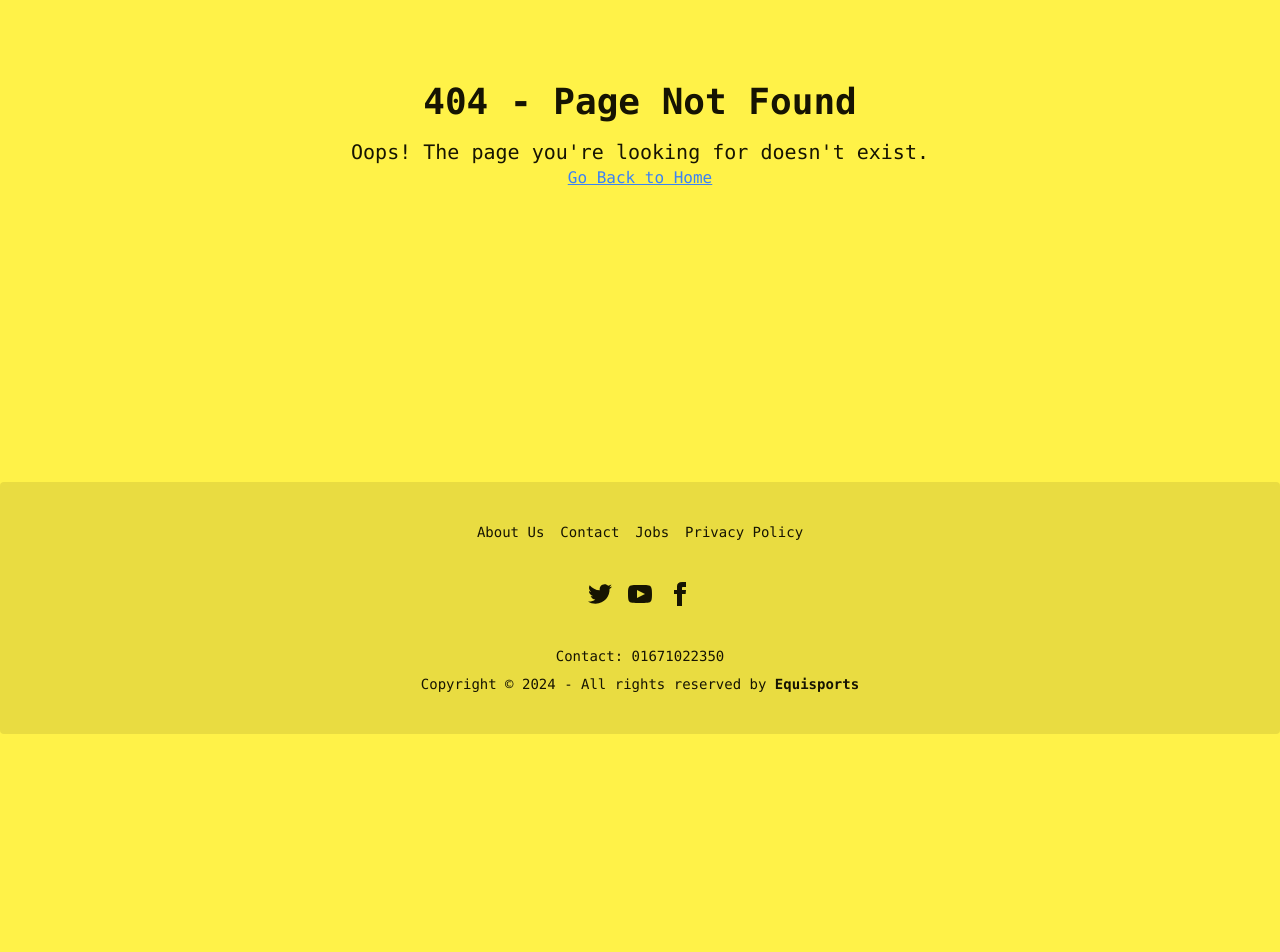
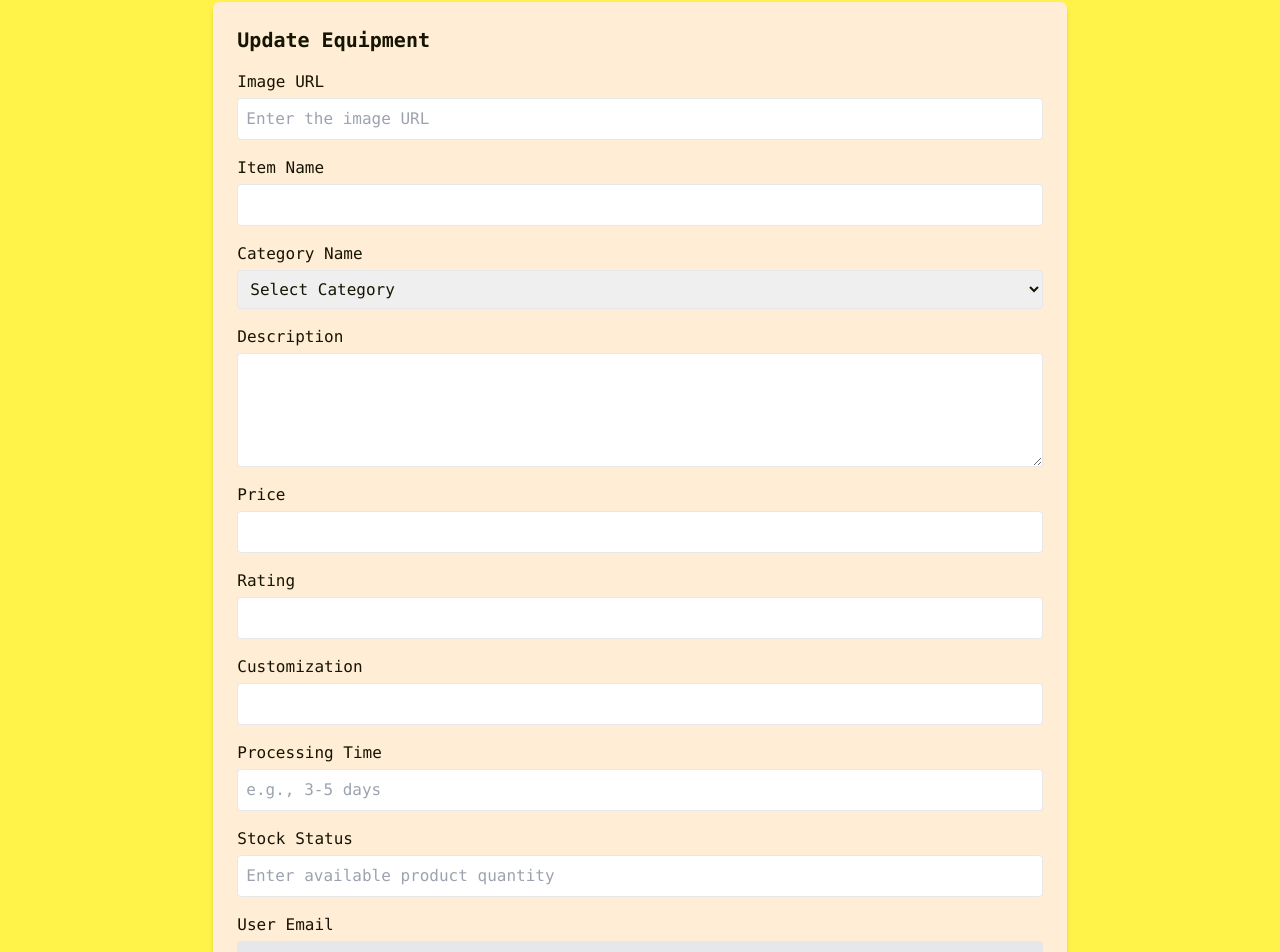
Before and after one commit to rohithaider/EquiSports-Client, a React (Vite) app: page /updateEquipment/1 in a window 1280 px wide. Shown: the part 66-1018 px from the top of the page. Before the commit the page ends 800 px from the top, so only its background shows below. Built offline with nearby package versions, Linux system fonts and the light colour scheme; no server answers; a small style sheet from the web is missing.

Commit message:
update page implemented

```diff
--- a/src/contexts/AuthProvider.jsx
+++ b/src/contexts/AuthProvider.jsx
@@ -68,9 +68,6 @@ const AuthProvider = ({ children }) => {
   );
 };
 
-// Custom hook to access AuthContext
-export const useAuth = () => {
-  return useContext(AuthContext);
-};
+
 
 export default AuthProvider;
--- a/src/main.jsx
+++ b/src/main.jsx
@@ -17,6 +17,7 @@ import AllSports from "./routes/AllSports";
 import AddEquipment from "./routes/AddEquipment";
 import MyEquipment from "./routes/MyEquipment";
 import ProductDetails from "./pages/ProductDetails.jsx";
+import UpdateEquipment from "./routes/UpdateEquipment.jsx";
 
 
 const router = createBrowserRouter([
@@ -82,6 +83,10 @@ const router = createBrowserRouter([
           </ProtectedRoute>
         ),
       },
+      {
+        path:"updateEquipment/:id",
+        element:<UpdateEquipment/>
+      }
 
     ],
   },
--- a/src/routes/MyEquipment.jsx
+++ b/src/routes/MyEquipment.jsx
@@ -1,78 +1,69 @@
-import React, { useState, useEffect } from "react";
-import axios from "axios";
-import { useAuth } from "../contexts/AuthProvider"; // Import useAuth
+import React, { useContext, useEffect, useState } from "react";
+import { useNavigate } from "react-router-dom"; // Import useNavigate instead of useHistory
+import { AuthContext } from "../contexts/AuthProvider";
 
 const MyEquipment = () => {
-  const [equipment, setEquipment] = useState([]);
-  const [loading, setLoading] = useState(true);
-  const [error, setError] = useState(null);
-  const { user } = useAuth(); // Now using the custom useAuth
-  const handleDelete = async (id) => {
-    const confirmed = window.confirm("Are you sure you want to delete?");
-    if (confirmed) {
-      try {
-        await axios.delete(`/sports/${id}`);
-        alert("Deleted successfully!");
-        setEquipment((prev) => prev.filter((item) => item._id !== id));
-      } catch (error) {
-        alert("Failed to delete the item.");
-      }
+  const { user } = useContext(AuthContext); // Access the logged-in user context
+  console.log(user.email)
+  const [equipments, setEquipments] = useState([]);
+  const navigate = useNavigate(); // Use useNavigate hook for navigation
+
+  useEffect(() => {
+    // Fetch user's equipment data from the backend based on their email
+    if (user) {
+      fetch(`http://localhost:5000/sportsByEmail?userEmail=${user.email}`) // Corrected fetch URL to use the new route
+        .then((response) => response.json())
+        .then((data) => setEquipments(data))
+        .catch((error) => console.error("Error fetching equipment:", error));
+    }
+  }, [user]); // Only re-run this effect if the user changes
+
+  const handleUpdate = (id) => {
+    navigate(`/updateEquipment/${id}`);
+  };
+
+
+  const handleDelete = (id) => {
+    // Ask for confirmation before deleting
+    const confirmation = window.confirm("Are you sure you want to delete this equipment?");
+    if (confirmation) {
+      fetch(`/sports/${id}`, { method: "DELETE" })
+        .then((response) => response.json())
+        .then(() => {
+          setEquipments((prevEquipments) =>
+            prevEquipments.filter((equipment) => equipment._id !== id)
+          );
+        })
+        .catch((error) => console.error("Error deleting equipment:", error));
     }
   };
 
-  useEffect(() => {
-    if (!user) return; // Ensure the user is logged in
-
-    const fetchEquipment = async () => {
-      try {
-        setLoading(true);
-        const response = await axios.get(`/sports?userEmail=${user.email}`);
-        console.log(response)
-        setEquipment(response.data);
-      } catch (err) {
-        setError("Failed to fetch equipment");
-      } finally {
-        setLoading(false);
-      }
-    };
-
-    fetchEquipment();
-  }, [user]);
-
-  if (loading) return <div>Loading...</div>;
-  if (error) return <div>{error}</div>;
-
   return (
-    <div className="grid grid-cols-1 md:grid-cols-3 gap-4">
-      {equipment.map((item) => (
-        <div key={item._id} className="card bg-base-100 shadow-xl">
-          <figure>
-            <img src={item.image} alt={item.name} className="w-full h-48 object-cover" />
-          </figure>
-          <div className="card-body">
-            <h2 className="card-title">{item.name}</h2>
-            <p>{item.description}</p>
-            <div className="card-actions justify-end">
-              <button
-                className="btn btn-primary"
-                onClick={() => window.location.href = `/updateEquipment/${item._id}`}
-              >
-                Update
-              </button>
-              <button
-                className="btn btn-error"
-                onClick={() => handleDelete(item._id)}
-              >
-                Delete
-              </button>
+    <div>
+      <h1 className="text-center mb-5">My Equipment</h1>
+      <div className="w-10/12 mx-auto">
+      <div className="equipment-list grid grid-cols-3">
+        {equipments.length === 0 ? (
+          <p>No equipment found.</p>
+        ) : (
+          equipments.map((equipment) => (
+            <div key={equipment._id} className="equipment-card">
+              <img src={equipment.image} alt={equipment.itemName} />
+              <h3><span className="font-bold">Name:</span>{equipment.itemName}</h3>
+              <p><span className="font-bold">Description:</span>{equipment.description}</p>
+              <p><span className="font-bold">Price:</span> {equipment.price}</p>
+              <p><span className="font-bold">Rating</span> {equipment.rating}</p>
+              <div className="flex gap-2">
+              <button className="btn btn-primary" onClick={() => handleUpdate(equipment._id)}>Update</button>
+              <button className="btn btn-warning" onClick={() => handleDelete(equipment._id)}>Delete</button>
+              </div>
             </div>
-          </div>
-        </div>
-      ))}
+          ))
+        )}
+      </div>
+      </div>
     </div>
   );
 };
 
-
-
 export default MyEquipment;
--- /dev/null
+++ b/src/routes/UpdateEquipment.jsx
@@ -0,0 +1,253 @@
+import React, { useState, useEffect, useContext } from "react";
+import { useParams, useNavigate } from "react-router-dom";
+import { AuthContext } from "../contexts/AuthProvider";
+import { toast, ToastContainer } from "react-toastify";
+import "react-toastify/dist/ReactToastify.css";
+
+const UpdateEquipment = () => {
+  const { user } = useContext(AuthContext);
+  const { id } = useParams(); // Get the equipment ID from the URL params
+  const navigate = useNavigate();
+
+  const [formData, setFormData] = useState({
+    image: "",
+    itemName: "",
+    categoryName: "",
+    description: "",
+    price: "",
+    rating: "",
+    customization: "",
+    processingTime: "",
+    stockStatus: "",
+    userName: user?.displayName || "",
+    userEmail: user?.email || "",
+  });
+
+  // Fetch the equipment data based on the ID when the component mounts
+  useEffect(() => {
+    fetch(`http://localhost:5000/sports/${id}`)
+      .then((response) => response.json())
+      .then((data) => setFormData(data))
+      .catch((error) => console.error("Error fetching equipment data:", error));
+  }, [id]);
+
+  const handleInputChange = (e) => {
+    const { name, value } = e.target;
+    setFormData({ ...formData, [name]: value });
+  };
+
+  const handleSubmit = async (e) => {
+    e.preventDefault();
+
+    const updatedEquipment = { ...formData };
+    console.log(updatedEquipment);
+
+    // try {
+    //   const response = await fetch(`http://localhost:5000/sports/${id}`, {
+    //     method: "PUT", // Use PUT to update the data
+    //     headers: {
+    //       "content-type": "application/json",
+    //     },
+    //     body: JSON.stringify(updatedEquipment),
+    //   });
+
+    //   if (response.ok) {
+    //     toast.success("Equipment updated successfully!");
+    //     navigate("/myEquipment"); // Redirect back to the equipment list page after successful update
+    //   } else {
+    //     toast.error("Failed to update equipment.");
+    //   }
+    // } catch (error) {
+    //   toast.error("An error occurred. Please try again.");
+    //   console.error(error);
+    // }
+    fetch(`http://localhost:5000/sports/${id}`, {
+        method: "PUT",
+        headers: {
+          "content-type": "application/json",
+        },
+        body: JSON.stringify(updatedEquipment),
+      })
+        .then((res) => res.json())
+        .then((data) => {
+          if (data.modifiedCount>0) {
+            toast.success("Equipment updated successfully!")
+          }
+
+
+        });
+  };
+
+  return (
+    <div className="p-6 bg-orange-100 rounded-md shadow-md w-8/12 mx-auto">
+      <h2 className="text-xl font-semibold mb-4">Update Equipment</h2>
+      <form onSubmit={handleSubmit} className="grid gap-4">
+        {/* Image URL */}
+        <div>
+          <label className="block font-medium">Image URL</label>
+          <input
+            type="text"
+            name="image"
+            value={formData.image}
+            onChange={handleInputChange}
+            className="block w-full mt-1 border p-2 rounded"
+            placeholder="Enter the image URL"
+            required
+          />
+        </div>
+
+        {/* Item Name */}
+        <div>
+          <label className="block font-medium">Item Name</label>
+          <input
+            type="text"
+            name="itemName"
+            value={formData.itemName}
+            onChange={handleInputChange}
+            className="block w-full mt-1 border p-2 rounded"
+            required
+          />
+        </div>
+
+        {/* Category Name (Dropdown) */}
+        <div>
+          <label className="block font-medium">Category Name</label>
+          <select
+            name="categoryName"
+            value={formData.categoryName}
+            onChange={handleInputChange}
+            className="block w-full mt-1 border p-2 rounded"
+            required
+          >
+            <option value="">Select Category</option>
+            <option value="Cricket">Cricket</option>
+            <option value="Football">Football</option>
+            <option value="Basketball">Basketball</option>
+            <option value="Tennis">Tennis</option>
+            <option value="Badminton">Badminton</option>
+            <option value="Table Tennis">Table Tennis</option>
+            <option value="Other Sports">Other Sports</option>
+          </select>
+        </div>
+
+        {/* Description */}
+        <div>
+          <label className="block font-medium">Description</label>
+          <textarea
+            name="description"
+            value={formData.description}
+            onChange={handleInputChange}
+            className="block w-full mt-1 border p-2 rounded"
+            rows="4"
+            required
+          ></textarea>
+        </div>
+
+        {/* Price */}
+        <div>
+          <label className="block font-medium">Price</label>
+          <input
+            type="number"
+            name="price"
+            value={formData.price}
+            onChange={handleInputChange}
+            className="block w-full mt-1 border p-2 rounded"
+            required
+          />
+        </div>
+
+        {/* Rating */}
+        <div>
+          <label className="block font-medium">Rating</label>
+          <input
+            type="number"
+            name="rating"
+            value={formData.rating}
+            onChange={handleInputChange}
+            className="block w-full mt-1 border p-2 rounded"
+            required
+            min="0"
+            max="5"
+            step="0.1"
+          />
+        </div>
+
+        {/* Customization */}
+        <div>
+          <label className="block font-medium">Customization</label>
+          <input
+            type="text"
+            name="customization"
+            value={formData.customization}
+            onChange={handleInputChange}
+            className="block w-full mt-1 border p-2 rounded"
+          />
+        </div>
+
+        {/* Processing Time */}
+        <div>
+          <label className="block font-medium">Processing Time</label>
+          <input
+            type="text"
+            name="processingTime"
+            value={formData.processingTime}
+            onChange={handleInputChange}
+            className="block w-full mt-1 border p-2 rounded"
+            placeholder="e.g., 3-5 days"
+          />
+        </div>
+
+        {/* Stock Status */}
+        <div>
+          <label className="block font-medium">Stock Status</label>
+          <input
+            type="number"
+            name="stockStatus"
+            value={formData.stockStatus}
+            onChange={handleInputChange}
+            className="block w-full mt-1 border p-2 rounded"
+            placeholder="Enter available product quantity"
+          />
+        </div>
+
+        {/* User Email (read-only) */}
+        <div>
+          <label className="block font-medium">User Email</label>
+          <input
+            type="email"
+            name="userEmail"
+            value={formData.userEmail}
+            readOnly
+            className="block w-full mt-1 border p-2 rounded bg-gray-200"
+          />
+        </div>
+
+        {/* User Name (read-only) */}
+        <div>
+          <label className="block font-medium">User Name</label>
+          <input
+            type="text"
+            name="userName"
+            value={formData.userName}
+            readOnly
+            className="block w-full mt-1 border p-2 rounded bg-gray-200"
+          />
+        </div>
+
+        {/* Submit Button */}
+        <div>
+          <button
+            type="submit"
+            className="w-full bg-blue-500 text-white p-2 rounded hover:bg-blue-600"
+          >
+            Update Equipment
+          </button>
+        </div>
+      </form>
+
+      <ToastContainer />
+    </div>
+  );
+};
+
+export default UpdateEquipment;
```
